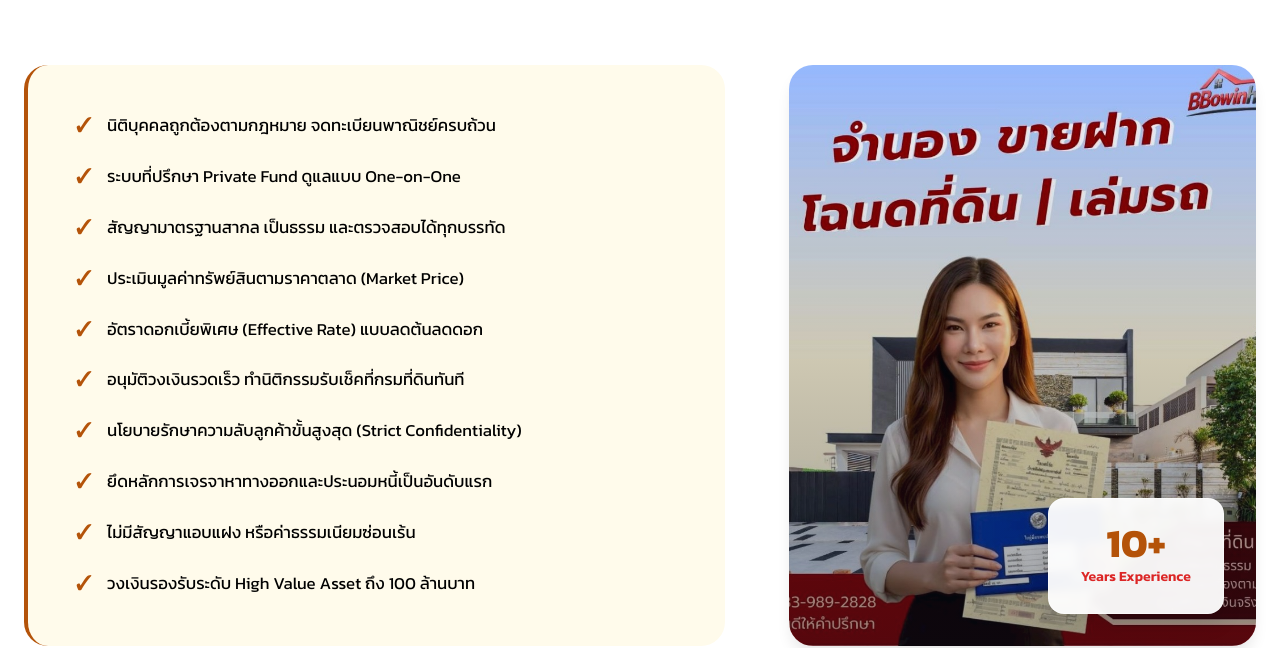
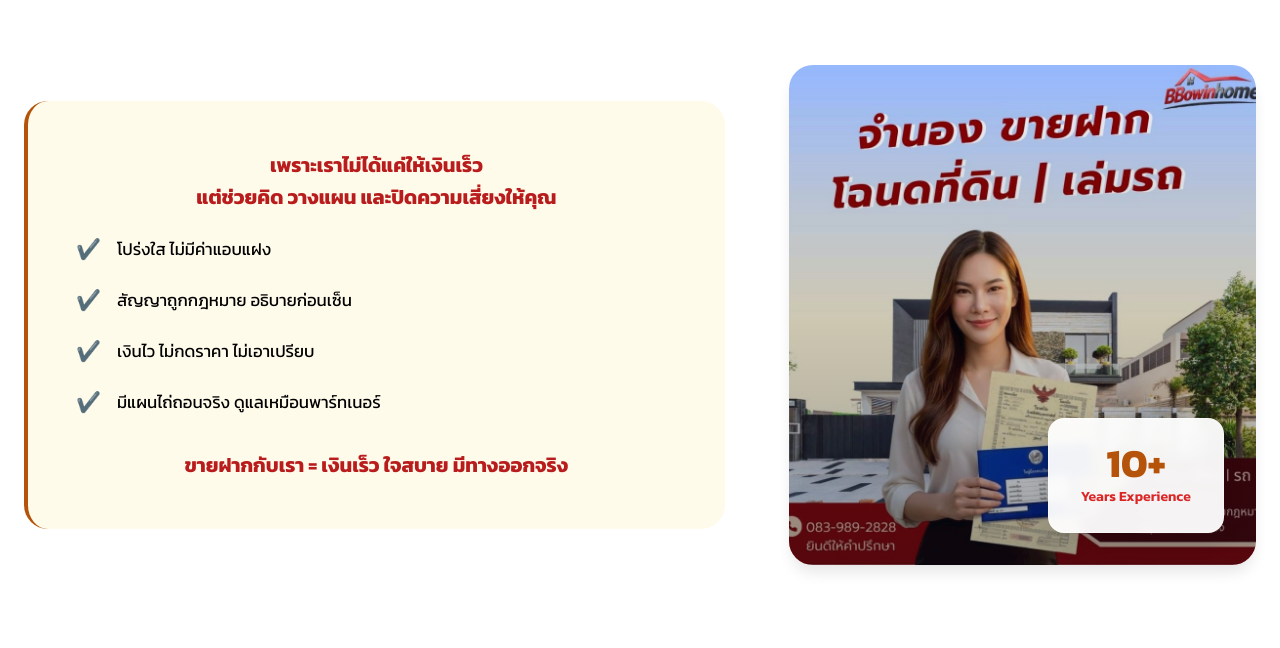
Before and after one commit to dream30915/BBowinhome, a Next.js app: page / in a window 1280 px wide. Shown: the part 2992-3640 px from the top of the page. Built offline with nearby package versions, Linux system fonts and the light colour scheme; no server answers.

Commit message:
Layout update: Move tagline to top of content box with consistent styling

```diff
--- a/components/WhyChooseUs.tsx
+++ b/components/WhyChooseUs.tsx
@@ -2,17 +2,19 @@
 
 export default function WhyChooseUs() {
     const reasons = [
-        "นิติบุคคลถูกต้องตามกฎหมาย จดทะเบียนพาณิชย์ครบถ้วน",
-        "ระบบที่ปรึกษา Private Fund ดูแลแบบ One-on-One",
-        "สัญญามาตรฐานสากล เป็นธรรม และตรวจสอบได้ทุกบรรทัด",
-        "ประเมินมูลค่าทรัพย์สินตามราคาตลาด (Market Price)",
-        "อัตราดอกเบี้ยพิเศษ (Effective Rate) แบบลดต้นลดดอก",
-        "อนุมัติวงเงินรวดเร็ว ทำนิติกรรมรับเช็คที่กรมที่ดินทันที",
-        "นโยบายรักษาความลับลูกค้าขั้นสูงสุด (Strict Confidentiality)",
-        "ยึดหลักการเจรจาหาทางออกและประนอมหนี้เป็นอันดับแรก",
-        "ไม่มีสัญญาแอบแฝง หรือค่าธรรมเนียมซ่อนเร้น",
-        "วงเงินรองรับระดับ High Value Asset ถึง 100 ล้านบาท"
+        "โปร่งใส ไม่มีค่าแอบแฝง",
+        "สัญญาถูกกฎหมาย อธิบายก่อนเซ็น",
+        "เงินไว ไม่กดราคา ไม่เอาเปรียบ",
+        "มีแผนไถ่ถอนจริง ดูแลเหมือนพาร์ทเนอร์"
     ];
+
+    const highlightedTextStyle = {
+        fontWeight: 'bold',
+        color: '#b91c1c',
+        textAlign: 'center' as const,
+        fontSize: '1.25rem',
+        marginBottom: '1.5rem'
+    };
 
     return (
         <section className={styles.section}>
@@ -24,14 +26,23 @@
 
                 <div className={styles.grid}>
                     <div className={styles.contentBox}>
+                        <div style={highlightedTextStyle}>
+                            เพราะเราไม่ได้แค่ให้เงินเร็ว<br />
+                            แต่ช่วยคิด วางแผน และปิดความเสี่ยงให้คุณ
+                        </div>
+
                         <ul className={styles.list}>
                             {reasons.map((reason, index) => (
                                 <li key={index} className={styles.listItem}>
-                                    <span className={styles.checkIcon}>✓</span>
+                                    <span className={styles.checkIcon}>✔️</span>
                                     <span className={styles.text}>{reason}</span>
                                 </li>
                             ))}
                         </ul>
+
+                        <div style={{ ...highlightedTextStyle, marginTop: '2rem', marginBottom: 0 }}>
+                            ขายฝากกับเรา = เงินเร็ว ใจสบาย มีทางออกจริง
+                        </div>
                     </div>
 
                     <div className={styles.imageBox}>
```
